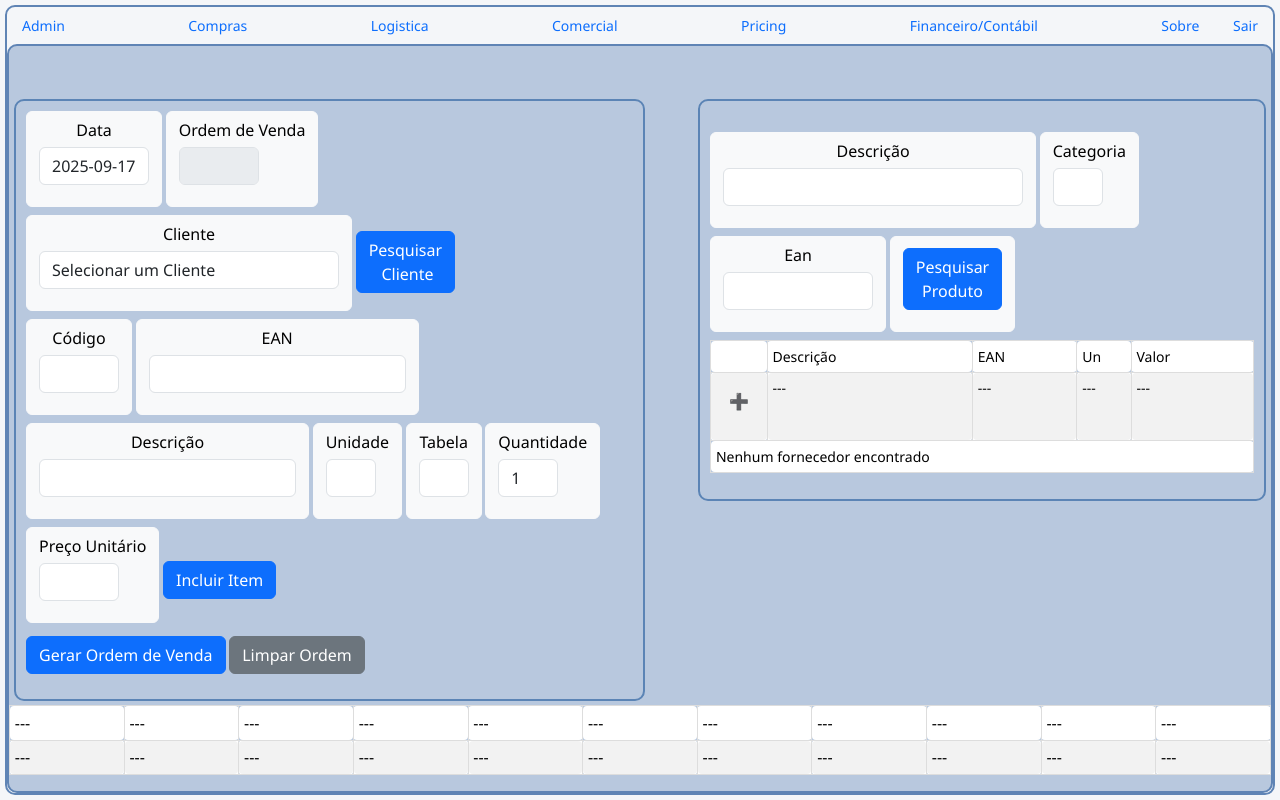
After one commit to JeanLisboa/powervision_erp, a Flask app: page /gerar_ordem_venda in a window 1280 px wide. The commit adds this page. Run offline with Flask 3, Linux system fonts and the light colour scheme; some libraries are stand-ins or nearby versions.

Commit message:
-varios ajustes, aqui precisei ser genérico kkk

```diff
--- a/forms.py
+++ b/forms.py
@@ -130,8 +130,7 @@ class ModCompras:
         data = StringField("Data", validators=[DataRequired(), ReadOnly()])
         ordem_compra = StringField("Ordem de Compra", validators=[ReadOnly()])
         codigo = StringField("Código")
-        fornecedor = SelectField("Fornecedor",choices=["Selecionar um fornecedor"] + [f[0] for f in buscar_fornecedor],
-            validators=[DataRequired()])
+        fornecedor = SelectField("Fornecedor",choices=["Selecionar um fornecedor"] + [f[0] for f in buscar_fornecedor], validators=[DataRequired()])
         ean = StringField("EAN")
         descricao = StringField("Descrição", validators=[ReadOnly()])
         unidade = StringField("Un", validators=[ReadOnly()])
@@ -143,7 +142,7 @@ class ModCompras:
         botao_consulta = SubmitField("Consulta")
         botao_limpar_ordem = SubmitField("Limpar Ordem")
         botao_pesquisar_item = SubmitField("Pesquisar Código")
-        botao_pesquisar_fornecedor = SubmitField("Pesquisar Fornecedor")
+        botao_pesquisar_fornecedor = SubmitField("Pesquisar\n Fornecedor")
         botao_incluir_item = SubmitField("Incluir Item")
         botao_selecionar_item = SubmitField("➕")
         botao_submit_compra = SubmitField("Gerar Ordem de Compra")
@@ -216,49 +215,50 @@ class ModCompras:
 
 
 class ModComercial:
-    class CadastrarCliente(FlaskForm):
+
+    class CadastrarClientes(FlaskForm):
         data = StringField("Data", validators=[DataRequired(), ReadOnly()])
-        cod_cliente = StringField("Código", validators=[Disabled()])
+        cod_cliente = StringField("Código", validators=[DataRequired(),Disabled()])
         razao_social = StringField("Razão Social", validators=[DataRequired()])
-        # razao_social = StringField("Nome Fantasia", validators=[DataRequired()])
-        cnpj = IntegerField(
-            "CNPJ",
-            validators=[DataRequired(), Length(11, 14)],
-            render_kw={"placeholder": "__.___.___/____-__"},
-        )
-        insc_estadual = IntegerField(
-            "Insc. Estadual", validators=[DataRequired(), Length(14)]
-        )
-        email = StringField("Email", validators=[DataRequired(), Email()])
-        cep = IntegerField(
-            "CEP",
-            validators=[DataRequired(), Length(8, 8)],
-            render_kw={"placeholder": "_____-___"},
-        )
-        telefone = IntegerField(
-            "Telefone",
-            validators=[DataRequired(), Length(10, 11)],
-            render_kw={"placeholder": "(__)____-____"},
-        )
+        cnpj = IntegerField("CNPJ",validators=[DataRequired(),Length(11, 14)],render_kw={"placeholder": "__.___.___/____-__"})
+        insc_estadual = StringField("Insc. Estadual", validators=[DataRequired(), Length(9)])
+        email = StringField("Email", validators=[DataRequired()])
+        cep = StringField("CEP",validators=[DataRequired(),Length(8)],render_kw={"placeholder": "_____-___"})
+        telefone = StringField("Telefone", validators=[DataRequired(), Length(10, 11)],render_kw={"placeholder": "(__)____-____"})
         endereco = StringField("Endereço", validators=[DataRequired()])
         municipio = StringField("Municipio", validators=[DataRequired()])
-        uf = StringField("UF", validators=[DataRequired(), Length(2)])
-        tabela = SelectField(
-            "Tabela", choices=[], validators=[DataRequired(), ReadOnly()]
-        )
-        botao_submit_cad_fornecedor = SubmitField("Cadastrar")
+        uf = StringField("UF", validators=[Length(2)])
+        tabela = SelectField("Tabela", choices=[], validators=[ReadOnly()])
+        botao_submit_cad_cliente = SubmitField("Cadastrar")
 
-    class IncluirPedidoVenda(FlaskForm):
+    class GerarOrdemVenda(FlaskForm):
+        buscar_cliente = geral.Buscadores.OrdemVenda.buscar_cliente()
         data = StringField("Data", validators=[DataRequired(), ReadOnly()])
-        cod_pedido = StringField("Código", validators=[Disabled()])
-        cliente = StringField("Cliente", validators=[ReadOnly()])
-        razao_social = StringField("Nome Fantasia", validators=[ReadOnly()])
-        cod_produto = StringField("Código", validators=[])
-        ean = StringField("EAN", validators=[])
-        descricao = StringField("Descrição", validators=[])
-        unidade = StringField("Unidade", validators=[])
+        ordem_venda = StringField("Ordem de Venda", validators=[Disabled()])
+        cliente = SelectField("Cliente",choices=["Selecionar um Cliente"] + [f[0] for f in buscar_cliente], validators=[DataRequired()])
+
+        # cliente = StringField("Nome Fantasia", validators=[ReadOnly()])
+        cod_produto = StringField("Código", validators=[ReadOnly()])
+        ean = StringField("EAN", validators=[ReadOnly()])
+        tabela = StringField("Tabela", validators=[ReadOnly()])
+        descricao = StringField("Descrição", validators=[ReadOnly()])
+        categoria = StringField("Categoria", validators=[ReadOnly()])
+        unidade = StringField("Unidade", validators=[ReadOnly()])
+        preco_unitario = FloatField("Preço Unitário", validators=[NumberRange(min=1.00)])
         quantidade = IntegerField("Quantidade", validators=[DataRequired()])
-        botao_submit_cad_fornecedor = SubmitField("Incluir")
+        pesquisa_descricao = StringField("Descrição")
+        pesquisa_categoria = StringField("Categoria")
+        pesquisa_unidade = StringField("Unidade")
+        pesquisa_ean = StringField("Ean")
+
+        botao_consulta = SubmitField("Consulta")
+        botao_limpar_ordem = SubmitField("Limpar Ordem")
+        botao_pesquisar_item = SubmitField("Pesquisar\nProduto")
+        botao_pesquisar_cliente = SubmitField("Pesquisar\n Cliente")
+        botao_incluir_item = SubmitField("Incluir Item")
+        botao_selecionar_item = SubmitField("➕")
+        botao_submit_ordem_venda = SubmitField("Gerar Ordem de Venda")
+
 
     class RelatorioComercial(FlaskForm):
         pass
--- a/main.py
+++ b/main.py
@@ -4,6 +4,7 @@ import webbrowser
 from flask import Flask, render_template
 from flask_wtf.csrf import CSRFProtect
 from forms import ModComercial, ModPricing, Mod_Logistica, ModAdmin, ModCompras
+from wtforms import (SelectField)
 from geral import Formatadores
 # modulos
 import modulos.admin
@@ -123,7 +124,6 @@ class Compras:
         return modulos.compras.relatorio_compras()
 
 
-
 class Logistica:
     @staticmethod
     @app.route('/realizar_conferencia', methods=['POST', 'GET'])
@@ -140,24 +140,17 @@ class Logistica:
     def entrada_ordem_compra():
         return modulos.logistica.entrada_ordem_compra()
 
-
 class Comercial:
     @staticmethod
     @app.route('/cadastrar_clientes', methods=['POST', 'GET'])
     def cadastrar_clientes():
-        form_cad_clientes = ModComercial.CadastrarCliente()
-        return render_template('comercial/cadastrar_clientes.html',
-                               form_cad_clientes=form_cad_clientes,
-                               data=Formatadores.formatar_data(Formatadores.os_data()))
+       return modulos.comercial.cadastrar_clientes()
 
     @staticmethod
-    @app.route('/incluir_pedido_venda', methods=['POST', 'GET'])
-    def incluir_pedido_venda():
-        form_incluir_pedido_venda = ModComercial.IncluirPedidoVenda()
-        return render_template('comercial/incluir_pedido_venda.html',
-                               form_incluir_pedido_venda=form_incluir_pedido_venda,
-                               data=Formatadores.formatar_data(Formatadores.os_data()))
+    @app.route('/gerar_ordem_venda', methods=['POST', 'GET'])
+    def gerar_ordem_venda():
 
+        return modulos.comercial.gerar_ordem_venda()
 
 class Pricing:
     @staticmethod
--- a/modulos/compras.py
+++ b/modulos/compras.py
@@ -518,7 +518,6 @@ def gerar_ordem_compra():
     global lista_ordem_compra
     global total_ordem_compra
     global result_pesq_forn
-    # lista_ordem_compra = session.get('list_ordem_compra')
     # 2 - Inicialização das variáveis
     total_ordem_compra = 0
     preco_medio = 0
@@ -590,9 +589,7 @@ def gerar_ordem_compra():
                 fornecedor = form_gerar_ordem_compra.fornecedor.data
                 print(f"Fornecedor: {fornecedor}")
                 session["fornecedor"] = fornecedor
-                result_pesq_forn = Buscadores.OrdemCompra.buscar_pelo_fornecedor(
-                    fornecedor
-                )
+                result_pesq_forn = Buscadores.OrdemCompra.buscar_pelo_fornecedor(fornecedor)
                 # print(f'result_pesq_forn SESSION >>> {result_pesq_forn}')
                 session["result_pesq_forn"] = result_pesq_forn
         except Exception as e:
--- a/static/css/stylesheet.css
+++ b/static/css/stylesheet.css
@@ -65,36 +65,21 @@ position: absolute;
 
 
 /* CONFIGURAÇÕES DE CAMPOS */
-.tam_campo_codigo {width: 100px;}
-
+.tam_campo_descricao_tabela {width: 1000px;}
+.tam_campo_descricao_grande {width: 400px;}
+.tam_campo_descricao {width: 300px !important;}
+.tam_campo_cnpj {width: 180px;}
+.tam_coluna_quantidade {width: 150px;}
+.tam_campo_ean {width: 150px;}
+.tam_campo_data {width: 110px;}
+.tam_campo_codigo {width: 80px;}
+.tam_campo_quantidade_grande {width: 100px;}
+.tam_campo_val_unit_grande {width: 100px;}
+.tam_campo_val_unit {width: 70px;}
 .tam_campo_quantidade {width: 60px;}
-
-.tam_campo_quantidade_grande {width: 100px;}
-
-.tam_campo_val_unit {width: 70px;}
-
-.tam_campo_val_unit_grande {width: 100px;}
-
-.tam_campo_ean {width: 150px;}
-
 .tam_campo_abrev {width:50px;}
-
-.tam_campo_data {width: 110px;}
-
-.tam_coluna_quantidade {width: 150px;}
-
-.tam_campo_cnpj {width: 180px;}
-
-.tam_campo_descricao {width: 300px !important;}
-
-.tam_campo_descricao_grande {width: 400px;}
-
-.tam_campo_descricao_tabela {width: 1000px;}
-
 .fundo_campo {color: red;}
 
-
-}
 /*
 box-sizing:
 inherit
@@ -503,6 +488,21 @@ td{ color:#2E2E2E;
         }
     </style>
 
+/* Estilo para os campos gerar ordem de venda */
+.div_campos {
+    display: flex;
+    gap: 10px; /* Espaçamento entre os elementos */
+    align-items: center; /* Alinha verticalmente */
+    flex-wrap: wrap; /* Quebra linha quando não couber na tela */
+}
+
+.div_campos label {
+    margin-right: 5px;
+}
+
+.div_campos .form-control {
+    min-width: 150px; /* Largura mínima dos campos */
+}
 
 /* The Modal (background) */
 .modal {
--- /dev/null
+++ b/templates/comercial/gerar_ordem_venda.html
@@ -0,0 +1,165 @@
+{% extends "base.html" %}
+{% block content %}
+
+<title>{% block title %}Mod Comercial | Gerar Ordem de Venda{% endblock %}</title>
+
+<div class="div_secundaria_no_flex"  xmlns="http://www.w3.org/1999/html">
+    <form action="" method="POST">
+        {{ form_gerar_ordem_venda.csrf_token }}
+        <div class="mb-1 float-child-ordem-compra1">
+            <div class="col form-label btn btn-light">
+                {{ form_gerar_ordem_venda.data.label }}
+                {{ form_gerar_ordem_venda.data(class="form-control tam_campo_data", value=data ) }}
+            </div>
+            <div class="col form-label btn btn-light">
+                {{ form_gerar_ordem_venda.ordem_venda.label }}
+                {{ form_gerar_ordem_venda.ordem_venda(class="form-control tam_campo_codigo" ) }}
+            </div>
+            <div class="col form-label btn btn-light">
+                {{ form_gerar_ordem_venda.cliente.label }}
+                {{ form_gerar_ordem_venda.cliente(class="form-control tam_campo_descricao") }}
+            </div>
+
+            {{ form_gerar_ordem_venda.botao_pesquisar_cliente(class="btn btn-primary") }}
+            <br>
+            <div class="col form-label  btn btn-light">
+                {{ form_gerar_ordem_venda.cod_produto.label }}
+                {{ form_gerar_ordem_venda.cod_produto(class="form-control tam_campo_codigo") }}
+           </div>
+            <div class="col form-label  btn btn-light">
+                {{ form_gerar_ordem_venda.ean.label }}
+                {{ form_gerar_ordem_venda.ean(class="form-control") }}
+            </div>
+            <div class="col form-label  btn btn-light">
+                {{ form_gerar_ordem_venda.descricao.label }}
+                {{ form_gerar_ordem_venda.descricao(class="form-control") }}
+            </div>
+            <div class="col form-label  btn btn-light">
+                {{ form_gerar_ordem_venda.unidade.label }}
+                {{ form_gerar_ordem_venda.unidade(class="form-control tam_campo_abrev") }}
+            </div>
+            <div class="col form-label  btn btn-light">
+                {{ form_gerar_ordem_venda.tabela.label }}
+                {{ form_gerar_ordem_venda.tabela(class="form-control tam_campo_abrev") }}
+            </div>
+            <div class="col form-label  btn btn-light">
+                {{ form_gerar_ordem_venda.quantidade.label }}
+                {{ form_gerar_ordem_venda.quantidade(class="form-control tam_campo_quantidade", value=1 ) }}
+            </div>
+            <div class="col form-label  btn btn-light">
+                {{ form_gerar_ordem_venda.preco_unitario.label }}
+                {{ form_gerar_ordem_venda.preco_unitario(class="form-control tam_campo_codigo", id="preco_unitario") }}
+            </div>
+            {{form_gerar_ordem_venda.botao_incluir_item(class="btn btn-primary mt-3")}}
+            <div>
+                {{ form_gerar_ordem_venda.botao_submit_ordem_venda(class="btn btn-primary") }}
+                {{ form_gerar_ordem_venda.botao_limpar_ordem(class="btn btn-secondary") }}
+            </div>
+        </div>
+    <div class=" mb-1 float-child-ordem-compra2">
+            <div class="container_com_barra_rolagem" style="top: -1px">
+
+                <br>
+                <div class="col form-label btn btn-light">
+                    {{ form_gerar_ordem_venda.pesquisa_descricao.label}}
+                    {{ form_gerar_ordem_venda.pesquisa_descricao (class="form-control tam_campo_descricao") }}
+                </div>
+
+                <div class="col form-label btn btn-light">
+                    {{ form_gerar_ordem_venda.pesquisa_categoria.label}}
+                    {{ form_gerar_ordem_venda.pesquisa_categoria (class="form-control tam_campo_abrev") }}
+                </div>
+                <div class="col form-label btn btn-light">
+                    {{ form_gerar_ordem_venda.pesquisa_ean.label}}
+                    {{ form_gerar_ordem_venda.pesquisa_ean (class="form-control tam_campo_ean") }}
+                </div>
+                <div class="col form-label btn btn-light">
+                    {{ form_gerar_ordem_venda.botao_pesquisar_item(class='btn btn-primary') }}
+                </div>
+                <table class="table table-hover table-striped " style="position:sticky" cellpadding="2" cellspacing="2" >
+                    <thead>
+
+
+                        <tr class="width: 50%  height:50% table table-hover table-bordered table-striped table-sm table-layout:fixed ">
+                            <th style="width: 10%;"></th>
+                            <th >Descrição</th>
+                            <th>EAN</th>
+                            <th style="width: 10%;">Un</th>
+                            <th>Valor</th>
+                        </tr>
+                    </thead>
+                <tbody>
+
+                <tr class="table table-striped table-sm table-layout:fixed ">
+                    <td>
+                        <form method="POST">
+
+                                    <input class="" type="hidden" name="" value="">
+                            {{form_gerar_ordem_venda.botao_selecionar_item(class='btn btn-small')}}
+                        </form>
+                    </td>
+                    <td>---</td>
+                    <td>---</td>
+                    <td>---</td>
+                    <td>---</td>
+                </tr>
+
+                <tr class="width: 50%  height:50% table table-hover table-bordered table-striped table-sm table-layout:fixed ">
+                    <td colspan="5">Nenhum fornecedor encontrado</td>
+                </tr>
+
+            </tbody>
+            </table>
+            </div>
+        </div>
+    </form>
+
+
+    <div class="mt-5 float-child-ordem-compra container_com_barra_100%">
+
+            <table class="table table-hover table-striped" style="position:sticky" cellpadding="2" cellspacing="2" id="tabela-itens">
+                <thead>
+                    <tr class="width: 50%  height:50% table table-hover table-bordered table-striped table-sm table-layout:fixed">
+                        <th>---</th>
+                        <th>---</th>
+                        <th>---</th>
+                        <th>---</th>
+                        <th>---</th>
+                        <th>---</th>
+                        <th>---</th>
+                        <th>---</th>
+                        <th>---</th>
+                        <th>---</th>
+                        <th>---</th>
+
+                    </tr>
+                </thead>
+                <tbody>
+
+
+                    <tr class="width: 50%  height:50% table table-hover table-bordered table-striped table-sm table-layout:fixed ">
+                        <td>---</td>
+                        <td>---</td>
+                        <td>---</td>
+                        <td>---</td>
+                        <td>---</td>
+                        <td>---</td>
+                        <td>---</td>
+                        <td>---</td>
+                        <td>---</td>
+                        <td>---</td>
+                        <td>---</td>
+
+
+                    </tr>
+                </tbody>
+            </table>
+
+    </div>
+{% endblock %}
+
+
+
+
+
+</div>
--- a/templates/navbar.html
+++ b/templates/navbar.html
@@ -36,7 +36,7 @@
     <a href="#news">Comercial</a>
     <div class="submenu">
       <a class="nav-link" href="{{ url_for('cadastrar_clientes')}}">Cadastrar Cliente</a>
-      <a class="nav-link" href="{{ url_for('incluir_pedido_venda')}}">Incluir Pedido de Venda</a>
+      <a class="nav-link" href="{{ url_for('gerar_ordem_venda')}}">Gerar Ordem de Venda</a>
       <a href="#news3">Relação de pedidos</a>
       <a href="#news4">Relatórios</a>
     </div>
```
Also changed, not shown: geral.py (+76 -0 lines), modulos/comercial.py (+49 -1 lines), modulos/utils/buscadores.py (+5 -2 lines), templates/comercial/incluir_pedido_venda.html (deleted, +0 -73 lines), templates/compras/gerar_ordem_compra.html (+9 -19 lines).
